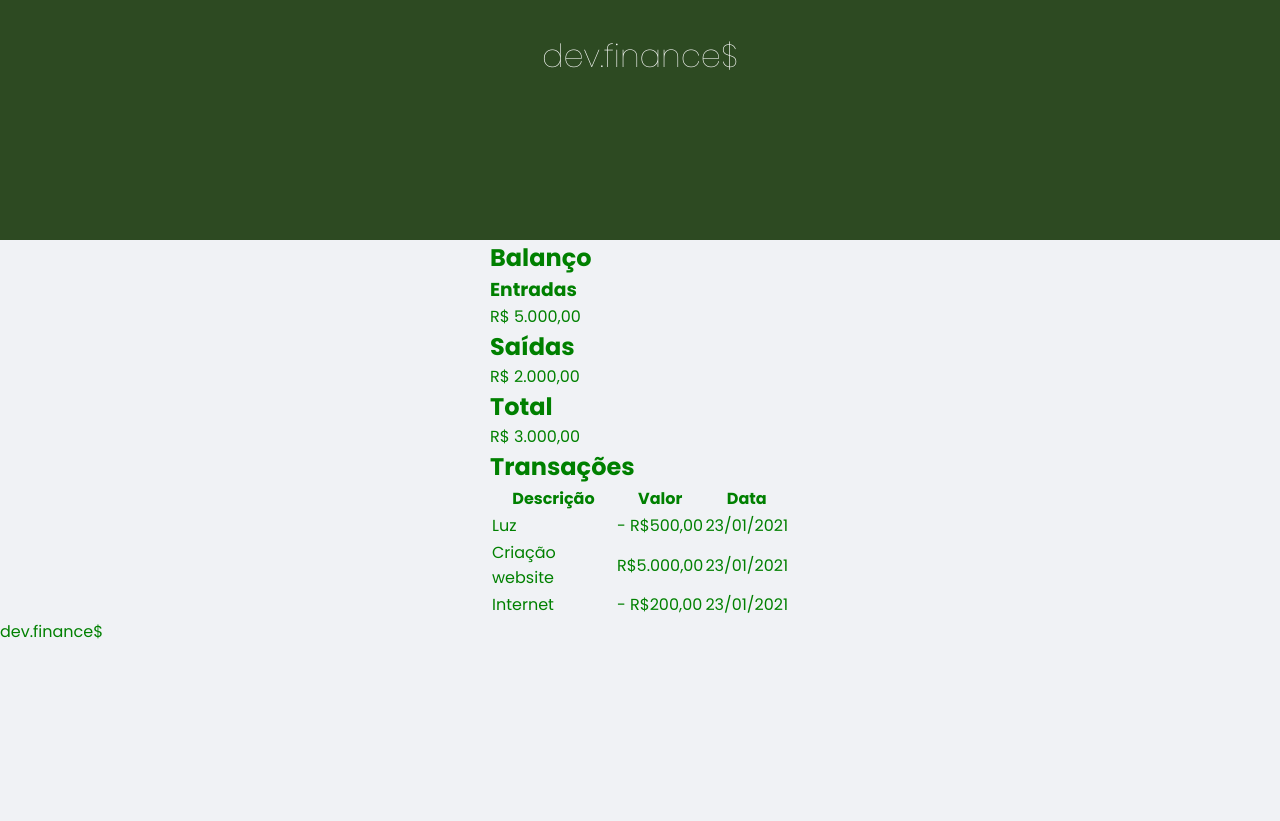
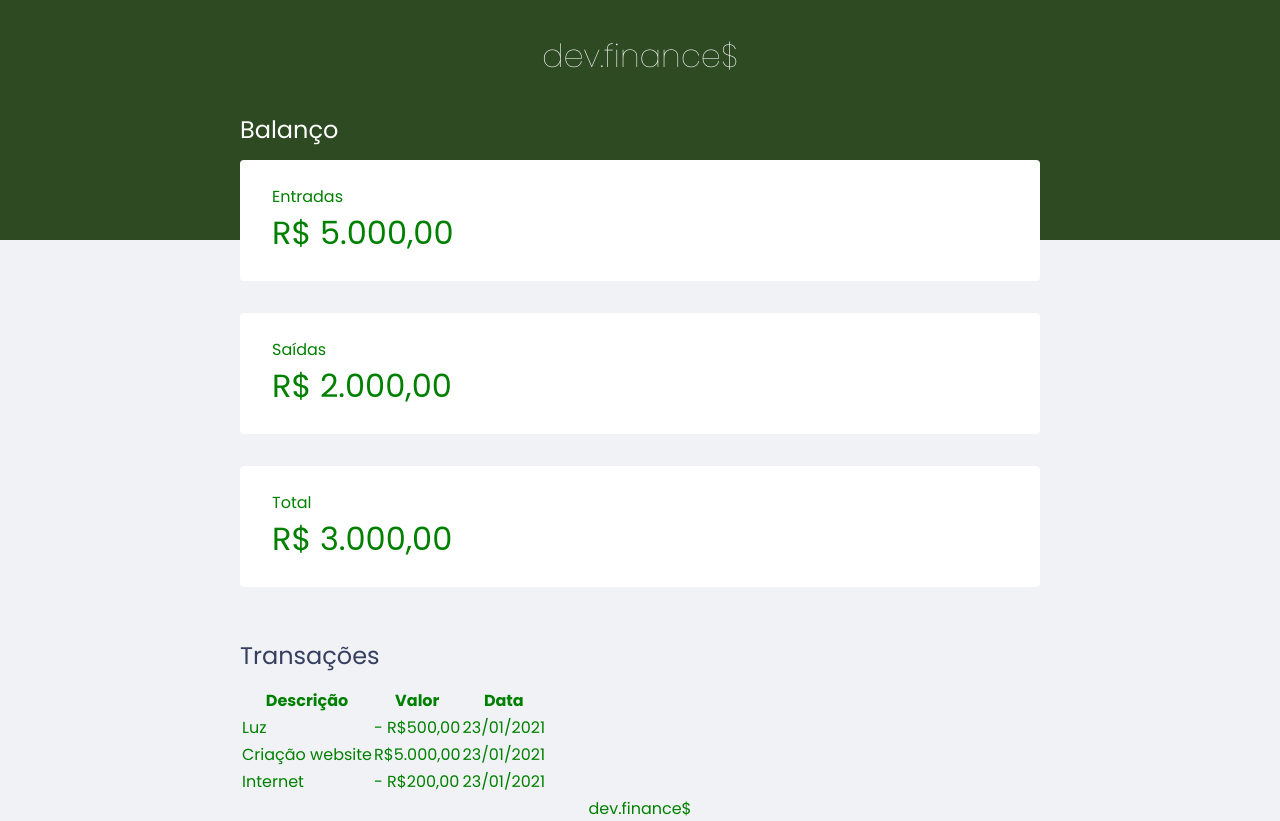
Before and after one commit to JonatasDuarte/dev.finance, a plain HTML site: page index.html in a window 1280 px wide. Before the commit the page ends 800 px from the top, so only its background shows below. Drawn offline with Linux system fonts and the light colour scheme.

Commit message:
html e css

```diff
--- a/index.html
+++ b/index.html
@@ -26,12 +26,12 @@
       </div>
 
       <div class="card">
-        <h2>Saídas</h2>
+        <h3>Saídas</h3>
         <p>R$ 2.000,00</p>
       </div>
 
       <div class="card">
-        <h2>Total</h2>
+        <h3>Total</h3>
         <p>R$ 3.000,00</p>
       </div>
 
--- a/styles.css
+++ b/styles.css
@@ -1,4 +1,8 @@
 /* Global ===========*/
+:root {
+  --dark-blue: #363f5f;
+}
+
 * {
   margin: 0;
   padding: 0;
@@ -8,28 +12,68 @@
 
 body {
   background-color: #f0f2f5;
-  font-family: 'Poppins', sans-serif;
+  font-family: "Poppins", sans-serif;
 }
 
 .container {
-  width: 300px;
+  width: min(90vw, 800px);
   margin: auto;
 }
+
+/* Titles ===========*/
+h2 {
+  margin-top: 3.2rem;
+  margin-bottom: 0.8rem;
+  color: var(--dark-blue);
+
+  font-weight: normal;
+}
+
 /* Header ===========*/
-
 header {
   background-color: #2d4a22;
   padding: 2rem 0 10rem;
   text-align: center;
-
 }
 
 #logo {
   color: #fff;
   font-weight: 100;
+}
+
+/* Balance ===========*/
+#balance {
+  margin-top: -8rem;
+}
+
+#balance h2 {
+  color: #fff;
+  margin-top: 0rem;
+}
+
+/* Card ===========*/
+.card {
+  background: white;
+  padding: 1.5rem 2rem;
+  border-radius: 0.25rem;
+
+  margin-bottom: 2rem;
+
+  color: var(--dark-blue);
+}
+
+.card h3 {
+  font-weight: normal;
+  font-size: 1rem;
 
 }
 
-/* Balance ===========*/
+.card p {
+  font-size: 2rem;
+  line-height: 3rem;
+}
 
 /* Footer ===========*/
+footer {
+  text-align: center;
+}
```
